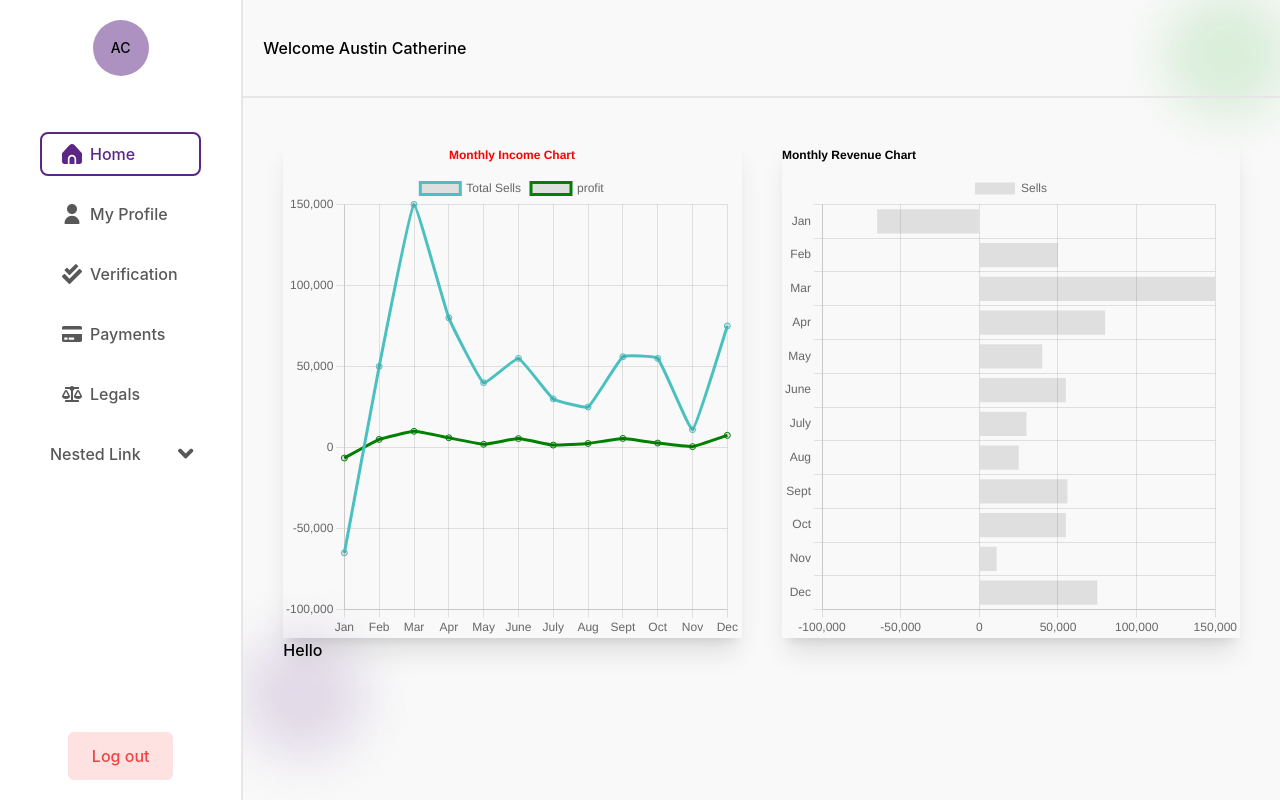
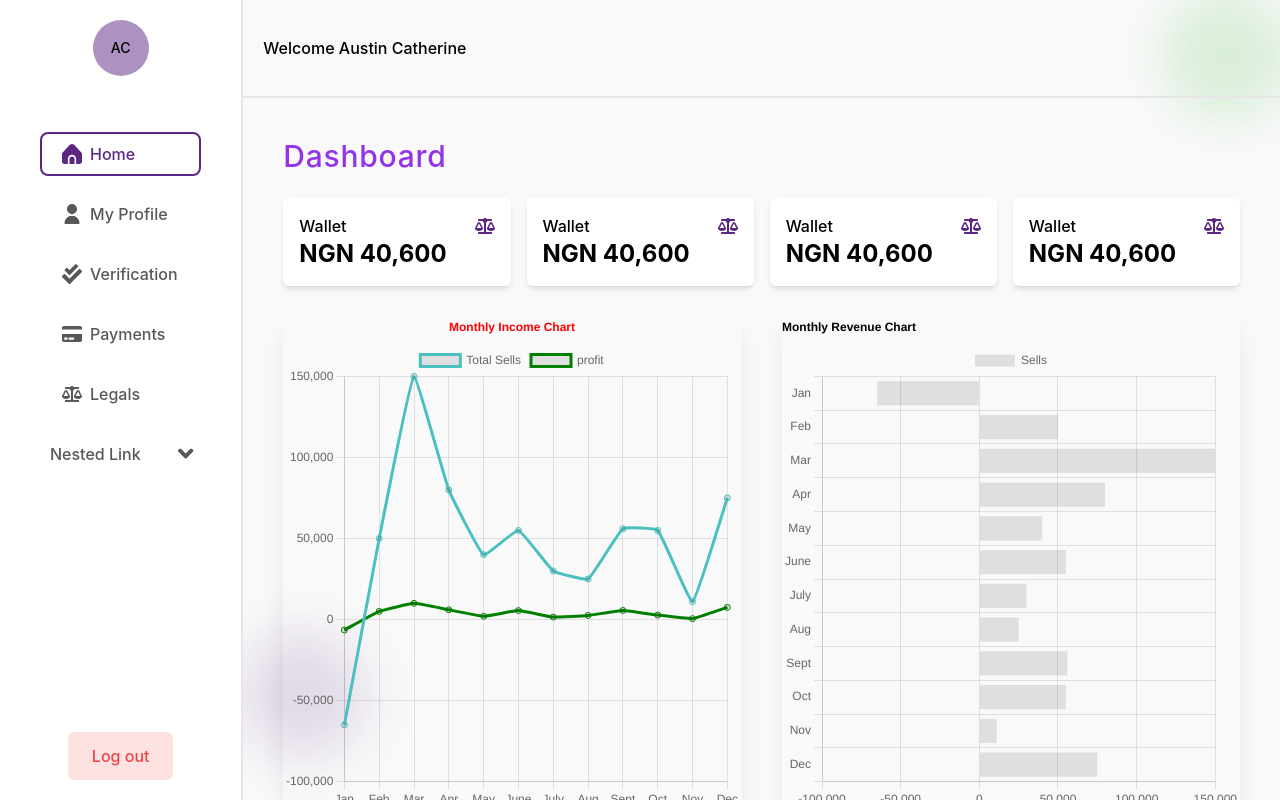
Before and after one commit to victorAnumudu/cbt, a React (Vite) app: page /dashboard in a window 1280 px wide. Built offline with nearby package versions, Linux system fonts and the light colour scheme.

Commit message:
added dashboard home cards

```diff
--- /dev/null
+++ b/src/components/dashboardPages/Home.tsx
@@ -0,0 +1,101 @@
+import {Chart as ChartJS, defaults, registerables} from 'chart.js/auto'
+
+import { Line, Bar } from 'react-chartjs-2';
+
+import "chart.js/auto";
+
+import { CustomBox } from '../shared';
+
+ChartJS.register(...registerables);
+
+defaults.maintainAspectRatio = false
+defaults.responsive = true
+
+defaults.plugins.title.display = true;
+defaults.plugins.title.align = 'start';
+// defaults.plugins.title.font.size = 20;
+defaults.plugins.title.color = 'black'
+
+export default function Home() {
+  const data1 = {
+    labels: ['Jan', 'Feb', 'Mar', 'Apr', 'May', 'June', 'July', 'Aug', 'Sept', 'Oct', 'Nov', 'Dec'],
+    datasets: [{
+      label: 'Sells',
+      data: [-65000, 50000, 150000, 80000, 40000, 55000, 30000, 25000, 56000, 55000, 11000, 75000],
+      fill: false,
+      borderColor: 'rgb(75, 192, 192)',
+      tension: 0.1,
+    }],
+  };
+  const data = {
+    labels: ['Jan', 'Feb', 'Mar', 'Apr', 'May', 'June', 'July', 'Aug', 'Sept', 'Oct', 'Nov', 'Dec'],
+    datasets: [
+      {
+        label: 'Total Sells',
+        data: [-65000, 50000, 150000, 80000, 40000, 55000, 30000, 25000, 56000, 55000, 11000, 75000],
+        fill: false,
+        borderColor: 'rgb(75, 192, 192)',
+        tension: 0.1,
+      },
+      {
+        label: 'profit',
+        data: [-6500, 5000, 10000, 6000, 2000, 5500, 1500, 2500, 5600, 2750, 550, 7500],
+        fill: false,
+        borderColor: 'green',
+        tension: 0.1,
+      }
+    ],
+  };
+  return (
+    <div className='w-full'>
+      <p className='w-full text-3xl text-purple-600 font-medium tracking-wide'>Dashboard</p>
+      <div className='my-6 w-full grid grid-cols-1 sm:grid-cols-2 lg:grid-cols-4 gap-4'>
+        {[1,2,3,4].map(item => (
+            <div key={item} className='w-full bg-white rounded-md shadow-md'>
+                <CustomBox title='Wallet' desc='NGN 40,600' iconName='legals' />
+            </div>
+        ))}
+      </div>
+      <div className='w-full min-h-[500px] grid grid-cols-1 md:grid-cols-2 gap-10'>
+        <div className='w-full h-full flex justify-center md:justify-start items-center shadow-xl'>
+          <Line
+            data={data}
+            options={{
+              responsive:true,
+              maintainAspectRatio:false,
+              plugins:{
+                title: {
+                  display: true,
+                  text: 'Monthly Income Chart',
+                  align:'center',
+                  color:'red',
+                  font:{
+                    // size: '20px',
+                  }
+                }
+              }
+            }}
+          />
+        </div>
+        <div className='w-full h-full flex justify-center md:justify-end items-center shadow-xl'>
+          {/* <Doughnut data={data} /> */}
+          <Bar
+            data={data1}
+            options={{
+              plugins:{
+                legend: {
+                  position: 'top',
+                },
+                title: {
+                  display: true,
+                  text: 'Monthly Revenue Chart',
+                },
+              },
+              indexAxis: 'y'
+            }}
+          />
+        </div>
+      </div>
+    </div>
+  )
+}
--- /dev/null
+++ b/src/components/shared/CustomBox.tsx
@@ -0,0 +1,24 @@
+
+import { Icons } from "../Icons"
+
+type Props = {
+    title: string,
+    desc: string,
+    iconName?: string
+}
+
+export default function CustomBox({title, desc, iconName}:Props) {
+  return (
+    <div className="w-full p-4">
+        <div className="w-full flex justify-between items-center">
+            <h3>{title}</h3>
+            {iconName &&
+              <Icons name={iconName} fillColor="#5C2684" />
+            }
+        </div>
+        <div>
+            <h1 className="text-black font-bold text-2xl">{desc}</h1>
+        </div>
+    </div>
+  )
+}
--- a/src/components/shared/index.ts
+++ b/src/components/shared/index.ts
@@ -1,5 +1,6 @@
 import Button from "./Button";
 import InputCompOne from "./InputCompOne";
 import FloatLabelInput from "./FloatLabelInput";
+import CustomBox from "./CustomBox";
 
-export { Button, FloatLabelInput, InputCompOne };
+export { Button, FloatLabelInput, InputCompOne , CustomBox};
--- a/src/pages/dashboard/DashboardHome.tsx
+++ b/src/pages/dashboard/DashboardHome.tsx
@@ -1,92 +1,9 @@
-import {Chart as ChartJS, defaults, registerables} from 'chart.js/auto'
-
-import { Line, Bar } from 'react-chartjs-2';
-
-import "chart.js/auto";
-
-ChartJS.register(...registerables);
-
-defaults.maintainAspectRatio = false
-defaults.responsive = true
-
-defaults.plugins.title.display = true;
-defaults.plugins.title.align = 'start';
-// defaults.plugins.title.font.size = 20;
-defaults.plugins.title.color = 'black'
+import Home from "../../components/dashboardPages/Home"
 
 export default function DashboardHome() {
-  const data1 = {
-    labels: ['Jan', 'Feb', 'Mar', 'Apr', 'May', 'June', 'July', 'Aug', 'Sept', 'Oct', 'Nov', 'Dec'],
-    datasets: [{
-      label: 'Sells',
-      data: [-65000, 50000, 150000, 80000, 40000, 55000, 30000, 25000, 56000, 55000, 11000, 75000],
-      fill: false,
-      borderColor: 'rgb(75, 192, 192)',
-      tension: 0.1,
-    }],
-  };
-  const data = {
-    labels: ['Jan', 'Feb', 'Mar', 'Apr', 'May', 'June', 'July', 'Aug', 'Sept', 'Oct', 'Nov', 'Dec'],
-    datasets: [
-      {
-        label: 'Total Sells',
-        data: [-65000, 50000, 150000, 80000, 40000, 55000, 30000, 25000, 56000, 55000, 11000, 75000],
-        fill: false,
-        borderColor: 'rgb(75, 192, 192)',
-        tension: 0.1,
-      },
-      {
-        label: 'profit',
-        data: [-6500, 5000, 10000, 6000, 2000, 5500, 1500, 2500, 5600, 2750, 550, 7500],
-        fill: false,
-        borderColor: 'green',
-        tension: 0.1,
-      }
-    ],
-  };
   return (
-    <div className='w-full'>
-      <div className='w-full min-h-[500px] grid grid-cols-1 md:grid-cols-2 gap-10'>
-        <div className='w-full h-full flex justify-center md:justify-start items-center shadow-xl'>
-          <Line
-            data={data}
-            options={{
-              responsive:true,
-              maintainAspectRatio:false,
-              plugins:{
-                title: {
-                  display: true,
-                  text: 'Monthly Income Chart',
-                  align:'center',
-                  color:'red',
-                  font:{
-                    // size: '20px',
-                  }
-                }
-              }
-            }}
-          />
-        </div>
-        <div className='w-full h-full flex justify-center md:justify-end items-center shadow-xl'>
-          {/* <Doughnut data={data} /> */}
-          <Bar
-            data={data1}
-            options={{
-              plugins:{
-                legend: {
-                  position: 'top',
-                },
-                title: {
-                  display: true,
-                  text: 'Monthly Revenue Chart',
-                },
-              },
-              indexAxis: 'y'
-            }}
-          />
-        </div>
-      </div>
-      <p>Hello</p>
+    <div className="w-full">
+      <Home />
     </div>
   )
 }
--- a/tailwind.config.js
+++ b/tailwind.config.js
@@ -8,8 +8,7 @@ export default {
   theme: {
     extend: {
       screens: {
-        xxs: "400px",
-        regLap: "1440px",
+        xxs: "350px",
         xxl: "1900px",
       }
     },
```
